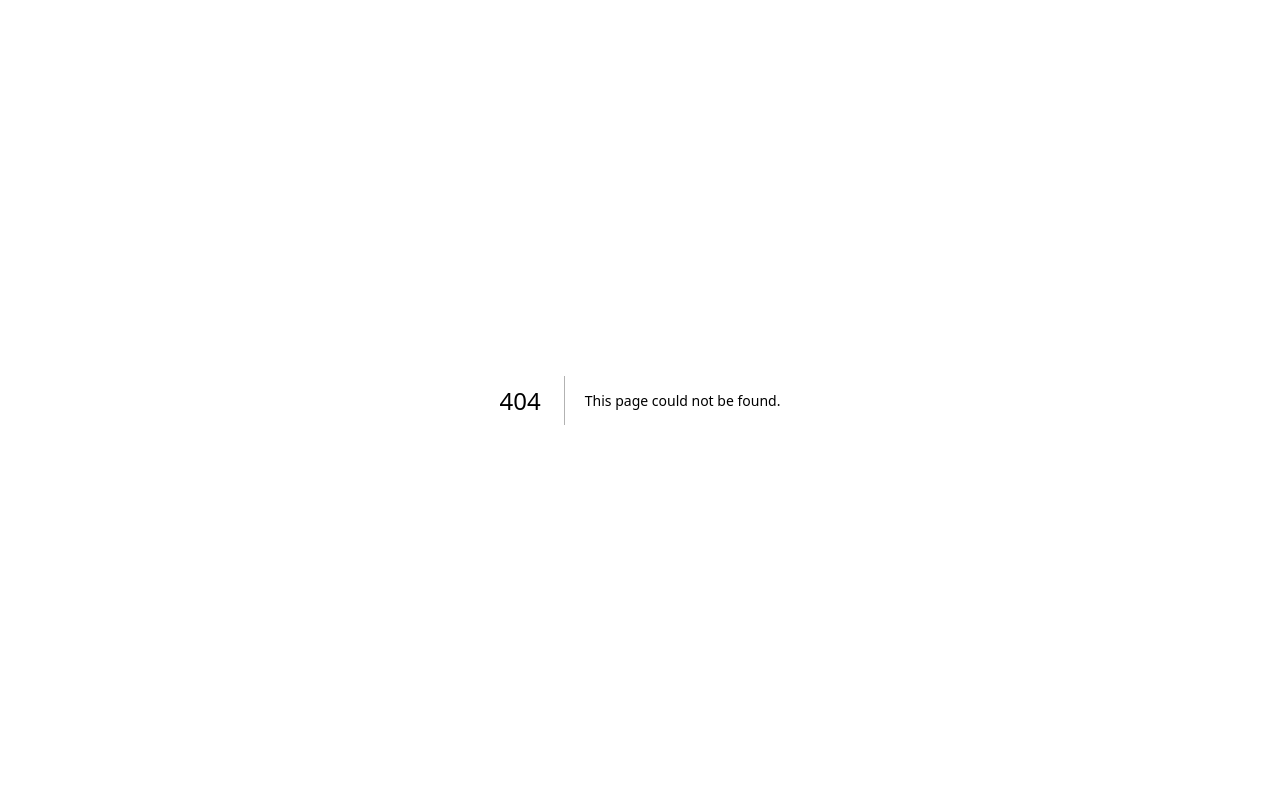
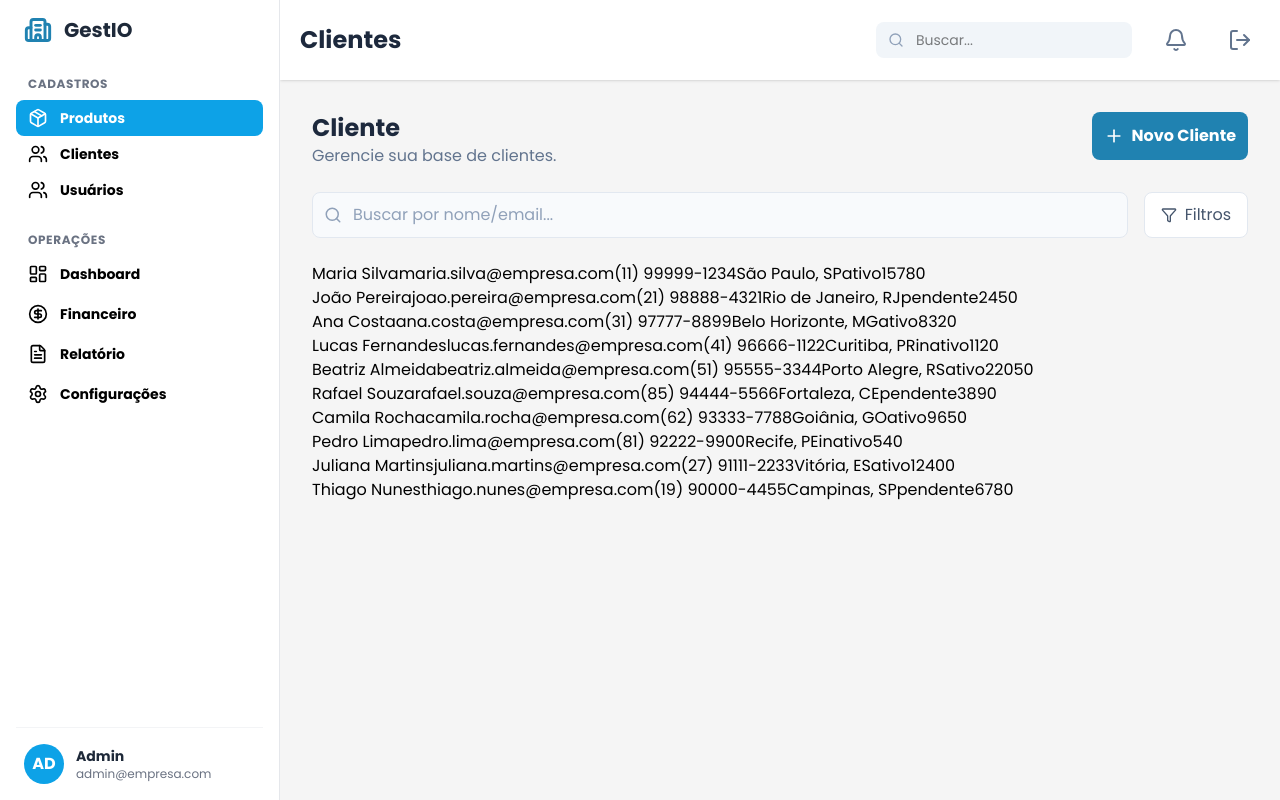
Before and after one commit to I-Samuel-I/Gestio, a Next.js app in the folder frontend/: page /clients in a window 1280 px wide. Before the commit this address had no page. Built offline with nearby package versions, Linux system fonts and the light colour scheme.

Commit message:
feat: initialized clients page

```diff
--- /dev/null
+++ b/frontend/src/app/clients/page.tsx
@@ -0,0 +1,78 @@
+
+"use client";
+import CreateButton from "@/components/createButton";
+import Header from "@/components/header";
+import Input from "@/components/input";
+import Modal from "@/components/modal";
+import Navbar from "@/components/navbar";
+import { clients } from "@/mock/client";
+import { Filter, Plus, Search, User } from "lucide-react";
+import { useState } from "react";
+
+export default function Clients() {
+
+    const [open, setOpen] = useState(false);
+
+    return (
+        <main>
+            <Navbar />
+
+            <div className="flex flex-col flex-1 md:ml-50 lg:ml-70">
+                <Header title="Clientes" />
+
+                <div className="p-8 space-y-6">
+                    {/* Hero section */}
+                    <section className="flex  flex-col sm:flex-row  justify-between items-start">
+                        <div>
+                            <h1 className="text-2xl font-bold text-slate-800">Cliente</h1>
+                            <p className="text-slate-500">Gerencie sua base de clientes.</p>
+                        </div>
+                        <button onClick={() => setOpen(true)} className="flex w-full mt-5 justify-center sm:mt-0 sm:w-fit
+                        items-center gap-2 bg-[#2082B1] hover:bg-[#1a6a8f] hover:cursor-pointer
+                        text-white font-bold p-3 rounded-lg transition-colors">
+                            <Plus className="w-5 h-5" />
+                            Novo Cliente
+                        </button>
+                        <Modal isOpen={open} onClose={() => setOpen(false)}>
+                            <CreateButton
+                                icon={<User size={45} color="#2082B1" />}
+                                type="client"
+                                title="Novo Cliente"
+                                subTitle="Adicione um novo cliente à sua base"
+                                onClose={() => setOpen(false)}
+                            />
+                        </Modal>
+                    </section>
+
+                    {/* Filter */}
+                    <section className="flex flex-col  sm:flex-row gap-4">
+                        <Input
+                            type="text"
+                            placeholder="Buscar por nome/email..."
+                            icon={Search}
+                        />
+                        <button className="flex items-center justify-center gap-2 px-4 py-2 border border-slate-200 rounded-lg bg-white text-slate-600 hover:bg-slate-50 transition-all font-medium">
+                            <Filter className="w-4 h-4" />
+                            Filtros
+                        </button>
+                    </section>
+                    {/* Table  Clients */}
+                    <section>
+                        {clients.map((client) =>(
+                            <div key={client.id}>
+                                {client.nome}
+                                {client.email}
+                                {client.celular}
+                                {client.localizacao}
+                                {client.status}
+                                {client.totalCompras}
+                            </div>
+                        ))}
+                    </section>
+                </div>
+
+
+            </div>
+        </main>
+    )
+}
--- a/frontend/src/app/products/page.tsx
+++ b/frontend/src/app/products/page.tsx
@@ -29,7 +29,9 @@ export default function Products() {
               <p className="text-slate-500">Gerencie seu catálogo de produtos</p>
             </div>
             <button onClick={() => setOpen(true)}
-              className="flex w-full mt-5 justify-center sm:mt-0 sm:w-fit items-center gap-2 bg-[#2082B1] hover:bg-[#1a6a8f] hover:cursor-pointer text-white font-bold p-3 rounded-lg transition-colors">
+              className="flex w-full mt-5 justify-center sm:mt-0 sm:w-fit
+              items-center gap-2 bg-[#2082B1] hover:bg-[#1a6a8f] hover:cursor-pointer
+              text-white font-bold p-3 rounded-lg transition-colors">
               <Plus className="w-5 h-5" />
               Novo Produto
             </button>
--- a/frontend/src/components/createButton.tsx
+++ b/frontend/src/components/createButton.tsx
@@ -98,7 +98,56 @@ export default function CreateButton(props: CreateModalProps) {
 
             {props.type === "client" && (
                 <div>
+                    <div className="grid grid-cols-2 gap-5">
+                        <Input
+                            label="Nome Completo"
+                            placeholder="Ex: Maria Silva"
+                            value={client.name}
+                            onChange={(e) =>
+                                setClient({ ...client, name: e.target.value })
+                            }
+                        />
 
+                        <Input
+                            label="Email"
+                            type="text"
+                            placeholder="email@exemplo.com"
+                            value={client.email}
+                            onChange={(e) => setClient({ ...client, email: e.target.value })}
+                        />
+
+                        <Input
+                            label="Telefone"
+                            type="number"
+                            placeholder="(11) 9 9999-9999"
+                            value={client.phone}
+                            onChange={(e) => setClient({ ...client, phone: e.target.value })}
+                        />
+
+                        <Input
+                            label="Endereço"
+                            type="number"
+                            value={client.address}
+                            onChange={(e) => setClient({ ...client, address: e.target.value })}
+                        />
+                        <Input
+                            label="Cidade"
+                            type="text"
+                            value={client.city}
+                            onChange={(e) => setClient({ ...client, city: e.target.value })}
+                        />
+                        <Input
+                            label="Estado"
+                            type="text"
+                            value={client.state}
+                            onChange={(e) => setClient({ ...client, state: e.target.value })}
+                        />
+                        <Input
+                            label="Status"
+                            type="select"
+                            placeholder="Selecione"
+                        />
+                    </div>
                 </div>
             )}
             {props.type === "user" && (
@@ -119,7 +168,7 @@ export default function CreateButton(props: CreateModalProps) {
                 <button
                     className="px-6 py-2 rounded-lg  text-white font-medium bg-[#2082B1] hover:bg-[#1a6a8f] hover:cursor-pointer transition-colors"
                 >
-                    Adicionar Produto
+                    Adicionar
                 </button>
             </div>
         </div>
--- a/frontend/src/components/navbar.tsx
+++ b/frontend/src/components/navbar.tsx
@@ -47,13 +47,13 @@ export default function Navbar() {
                                 onClick={() => setActiveItem("Produtos")}
                             />
                         </Link>
-
-                        <NavItem
-                            icon={Users}
-                            label="Clientes"
-                            active={activeItem === "Clientes"}
-                            onClick={() => setActiveItem("Clientes")}
-                        />
+                        <Link href="/clients">
+                            <NavItem
+                                icon={Users}
+                                label="Clientes"
+                                active={activeItem === "Clientes"}
+                                onClick={() => setActiveItem("Clientes")}
+                            /></Link>
                         <NavItem
                             icon={Users}
                             label="Usuários"
--- /dev/null
+++ b/frontend/src/mock/client.ts
@@ -0,0 +1,102 @@
+export const clients = [
+  {
+    id: "#0001",
+    nome: "Maria Silva",
+    username: "maria.silva",
+    email: "maria.silva@empresa.com",
+    celular: "(11) 99999-1234",
+    localizacao: "São Paulo, SP",
+    status: "ativo",
+    totalCompras: 15780,
+  },
+  {
+    id: "#0002",
+    nome: "João Pereira",
+    username: "joao.pereira",
+    email: "joao.pereira@empresa.com",
+    celular: "(21) 98888-4321",
+    localizacao: "Rio de Janeiro, RJ",
+    status: "pendente",
+    totalCompras: 2450,
+  },
+  {
+    id: "#0003",
+    nome: "Ana Costa",
+    username: "ana.costa",
+    email: "ana.costa@empresa.com",
+    celular: "(31) 97777-8899",
+    localizacao: "Belo Horizonte, MG",
+    status: "ativo",
+    totalCompras: 8320,
+  },
+  {
+    id: "#0004",
+    nome: "Lucas Fernandes",
+    username: "lucas.fernandes",
+    email: "lucas.fernandes@empresa.com",
+    celular: "(41) 96666-1122",
+    localizacao: "Curitiba, PR",
+    status: "inativo",
+    totalCompras: 1120,
+  },
+  {
+    id: "#0005",
+    nome: "Beatriz Almeida",
+    username: "beatriz.almeida",
+    email: "beatriz.almeida@empresa.com",
+    celular: "(51) 95555-3344",
+    localizacao: "Porto Alegre, RS",
+    status: "ativo",
+    totalCompras: 22050,
+  },
+  {
+    id: "#0006",
+    nome: "Rafael Souza",
+    username: "rafael.souza",
+    email: "rafael.souza@empresa.com",
+    celular: "(85) 94444-5566",
+    localizacao: "Fortaleza, CE",
+    status: "pendente",
+    totalCompras: 3890,
+  },
+  {
+    id: "#0007",
+    nome: "Camila Rocha",
+    username: "camila.rocha",
+    email: "camila.rocha@empresa.com",
+    celular: "(62) 93333-7788",
+    localizacao: "Goiânia, GO",
+    status: "ativo",
+    totalCompras: 9650,
+  },
+  {
+    id: "#0008",
+    nome: "Pedro Lima",
+    username: "pedro.lima",
+    email: "pedro.lima@empresa.com",
+    celular: "(81) 92222-9900",
+    localizacao: "Recife, PE",
+    status: "inativo",
+    totalCompras: 540,
+  },
+  {
+    id: "#0009",
+    nome: "Juliana Martins",
+    username: "juliana.martins",
+    email: "juliana.martins@empresa.com",
+    celular: "(27) 91111-2233",
+    localizacao: "Vitória, ES",
+    status: "ativo",
+    totalCompras: 12400,
+  },
+  {
+    id: "#0010",
+    nome: "Thiago Nunes",
+    username: "thiago.nunes",
+    email: "thiago.nunes@empresa.com",
+    celular: "(19) 90000-4455",
+    localizacao: "Campinas, SP",
+    status: "pendente",
+    totalCompras: 6780,
+  },
+];
```
